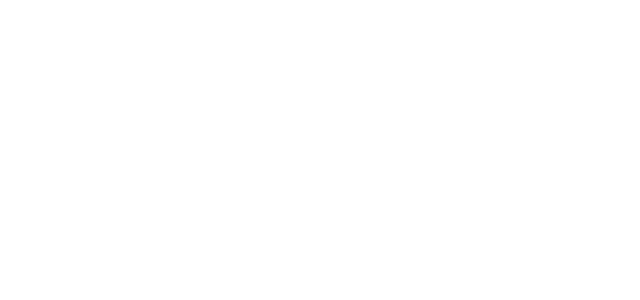
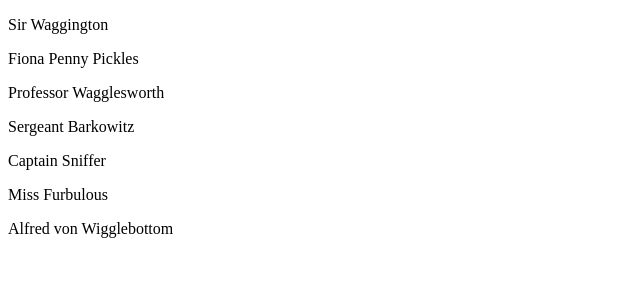
Before and after one commit to dane-hoffman/Block_24_Workshop, a React (Vite) app: page / in a window 1280 px wide. Shown: the top 300 px of the page, without its empty margins (0-640 px from the left). Built offline with nearby package versions, Linux system fonts and the light colour scheme.

Commit message:
puppies.name is listed as a <p> for each object within the array; displays properly on screen.

```diff
--- a/src/App.jsx
+++ b/src/App.jsx
@@ -8,7 +8,11 @@ function App() {
   return (
     <>
       <div>
-
+       {
+        puppies.map((puppy) => {
+          return <p>{puppy.name}</p>
+        })
+       }
       </div>
     </>
   )
```
